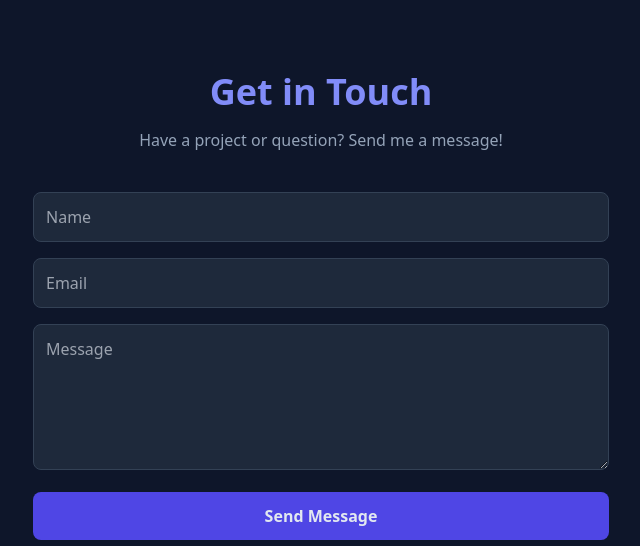
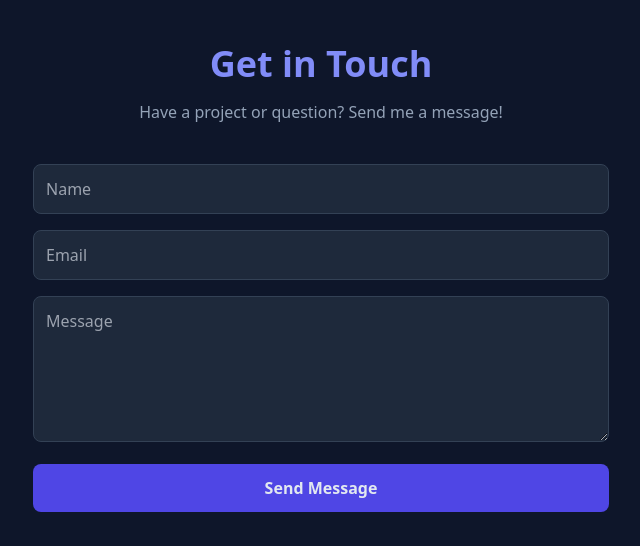
Before and after one commit to FathihAlfi/Web-Portfolio, a plain HTML site: page index.html in a window 1280 px wide. Shown: the part 4503-5049 px from the top of the page, without its empty margins (319-959 px from the left). Drawn offline with nearby package versions, Linux system fonts and the light colour scheme.

Commit message:
Initial commit

```diff
--- a/index.html
+++ b/index.html
@@ -230,8 +230,8 @@
         </div>
     </section>
 
-    <footer id="contact" class="min-h-screen pt-32 pb-20 px-6 text-center bg-slate-900/50">
-        <div class="max-w-xl mx-auto">
+    <footer id="contact" class="min-h-screen py-20 px-6 flex flex-col items-center justify-center text-center bg-slate-900/50 relative overflow-hidden">
+        <div class="max-w-xl w-full relative z-10">
             <h2 class="text-4xl font-bold mb-4 text-accent">Get in Touch</h2>
             <p class="text-slate-400 mb-10">Have a project or question? Send me a message!</p>
             <form class="space-y-4 mb-10" action="https://formspree.io/f/mwvngdvp" method="POST">
```
